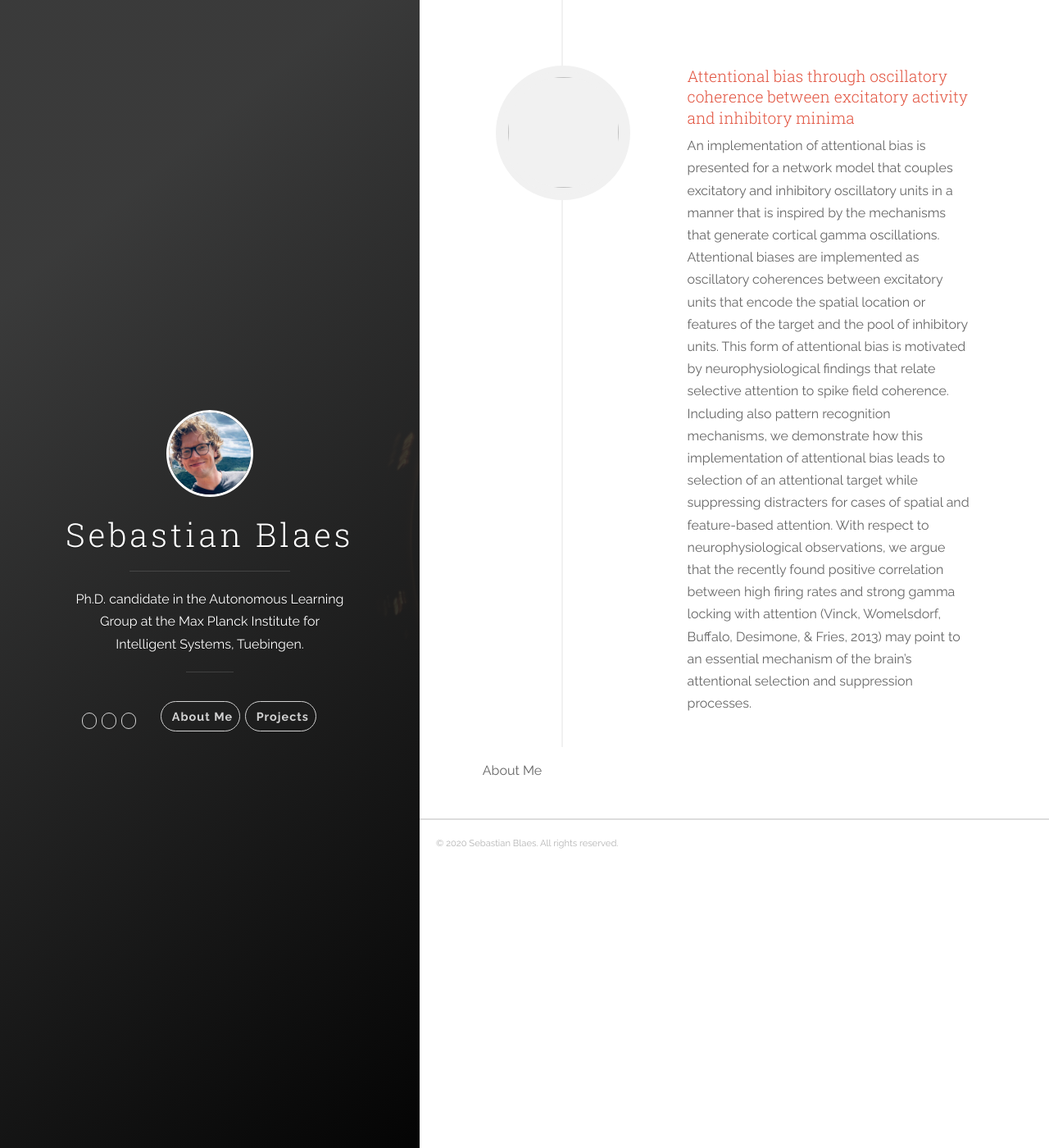
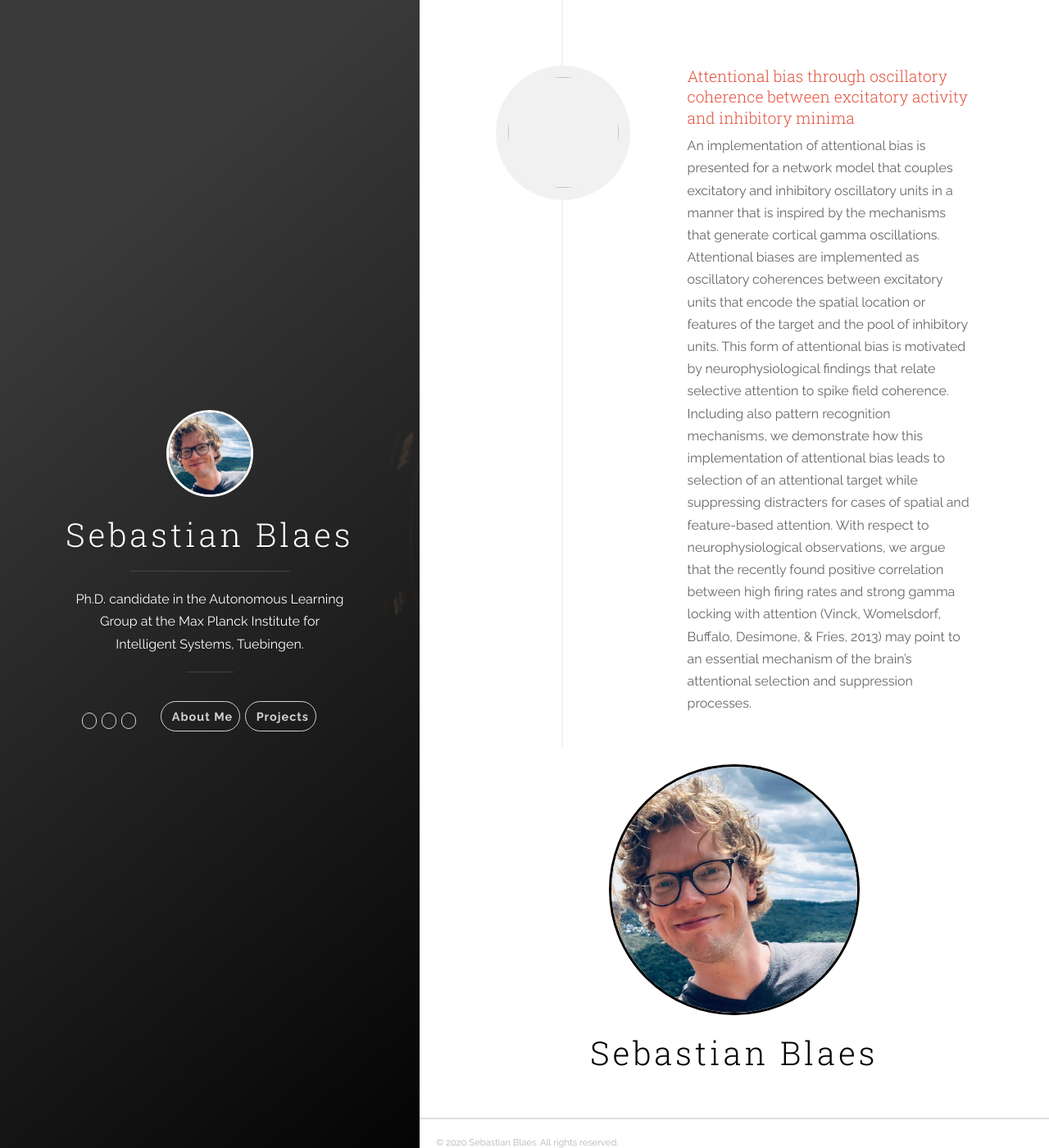
Before and after one commit to s-bl/s-bl.github.io, a Jekyll site: the page built from index.html, in a window 1280 px wide and 1400 px high, scrolled down 630 px. Shown: the whole window at 82% size. Built offline with Jekyll 4.4.1, drawn with Linux system fonts in a browser that asks for light colours; a script that is not in the unit is left out; comment, search, counter and statistics services are not loaded.

Commit message:
worked on about me page

```diff
--- a/_includes/head.html
+++ b/_includes/head.html
@@ -49,6 +49,7 @@
   <meta name="theme-color" content="#ffffff">
 
   <link rel="stylesheet" href="{{ site.baseurl }}/css/main.css?{{site.time | date: '%s%N'}}">
+  <link rel="stylesheet" href="{{ site.baseurl }}/css/custom.css?{{site.time | date: '%s%N'}}">
   <link rel="canonical" href="{% if page.canonical %}{{ page.canonical }}{% else %}{{ page.url | replace:'index.html','' | prepend: site.baseurl | prepend: site.url }}{% endif %}">
   <link rel="alternate" type="application/rss+xml" title="{{ site.title }}" href="{{ site.baseurl }}/feed.xml">
   <!-- <script src="https://kit.fontawesome.com/{{ site.font_awesome }}" crossorigin="anonymous"></script> -->
--- a/_pages/about.html
+++ b/_pages/about.html
@@ -1,3 +1,4 @@
 <div class="content-element about">
-  About Me
+  <img src="{{ site.baseurl }}{{ site.profilepic }}" class="about-user-image" alt="My Profile Photo">
+  <h1 class="panel-cover__title about-title">{{ site.title }}</h1>
 </div>
--- /dev/null
+++ b/css/custom.css
@@ -0,0 +1,19 @@
+.about-user-image {
+  margin-bottom: 1.2em;
+  position: relative;
+  width: 300px;
+  height: 300px;
+  border: 3px solid #000;
+  border-radius: 100%;
+}
+
+.about-title {
+  margin: 0 0 5px 0;
+  font-size: 2.5em;
+  letter-spacing: 4px;
+  color: #000
+}
+
+.about {
+  text-align: center;
+}
```
